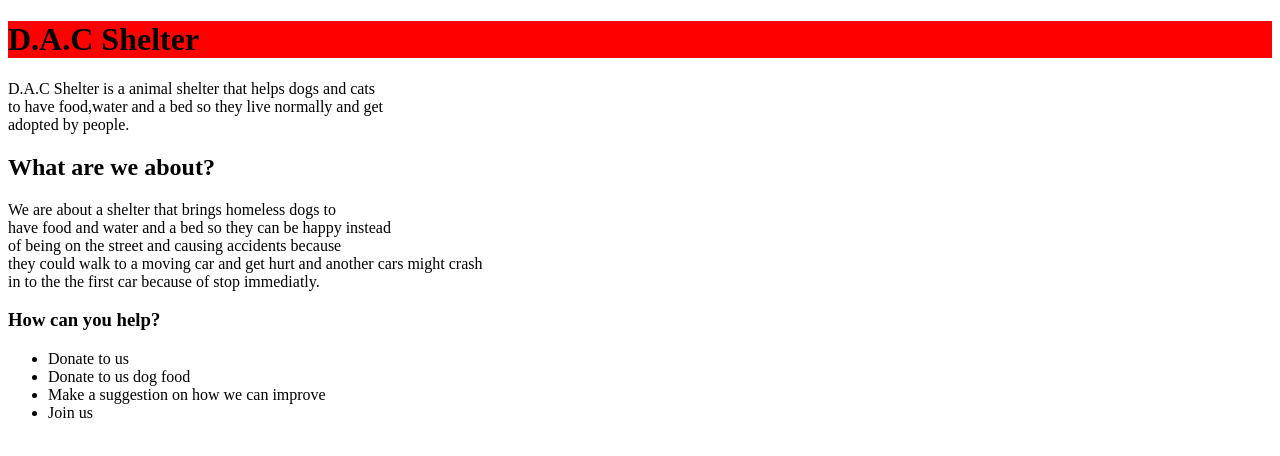
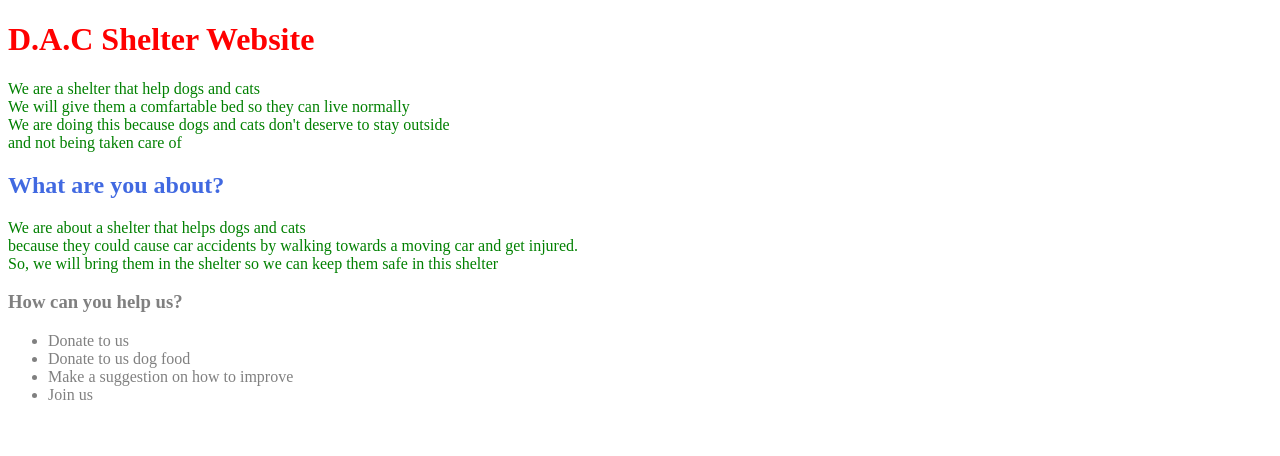
Before and after one commit to dyllan-ng/dyllan-ng.github.io, a plain HTML site: page DAC.html in a window 1280 px wide. Drawn offline with Linux system fonts and the light colour scheme.

Commit message:
Add files via upload

```diff
--- a/DAC.css
+++ b/DAC.css
@@ -1,3 +1,5 @@
+<style>
 h1 {
     background-color: red;
 }
+</style>
--- a/DAC.html
+++ b/DAC.html
@@ -1,31 +1,49 @@
 <!DOCTYPE html>
 <html>
-
     <head>
-    <title> D.A.C Shelter</title>
-    <link rel="StyleSheet" href="/DAC.css" type="text/css" />
+        <title>D.A.C Shelter</title>
+        <style>
+        h1 {
+        color:red ;
+        }
+        p {
+        color: green;
+        }
+        h2 {
+        color: royalblue;
+        }
+        h3 {
+        color: grey;
+        }
+        li {
+        color: gray;
+        }
+        </style>
     </head>
-
     <body>
-    <h1>D.A.C Shelter</h1>
-    <p>D.A.C Shelter is a animal shelter that helps dogs and cats<br>
-        to have food,water and a bed so they live normally and get <br>
-        adopted by people.</p>
-
-    <h2>What are we about?</h2>
-    <p>We are about a shelter that brings homeless dogs to<br>
-        have food and water and a bed so they can be happy instead<br>
-        of being on the street and causing accidents because<br>
-        they could walk to a moving car and get hurt and another cars might crash<br>
-        in to the the first car because of stop immediatly.</p>
-    <h3>How can you help?</h3>
+        <h1>
+            D.A.C Shelter Website
+        </h1>
+        <p>We are a shelter that help dogs and cats<br>
+        We will give them a comfartable bed so they can live normally<br>
+        We are doing this because dogs and cats don't deserve to stay outside <br>
+        and not being taken care of</p>
+        <h2>
+            What are you about?
+        </h2>
+        <p>We are about a shelter that helps dogs and cats <br>
+        because they could cause car accidents by walking
+        towards a moving car and get injured.<br> So, we will
+        bring them in the shelter so we can keep them safe
+        in this shelter</p>
+        <h3>
+            How can you help us?
+        </h3>
         <ul>
             <li>Donate to us</li>
             <li>Donate to us dog food</li>
-        <li>Make a suggestion on how we can improve</li>
+            <li>Make a suggestion on how to improve</li>
             <li>Join us</li>
         </ul>
-    </p>
     </body>
-
 </html>
```
Lines whose indentation alone changed are shown as unchanged.
